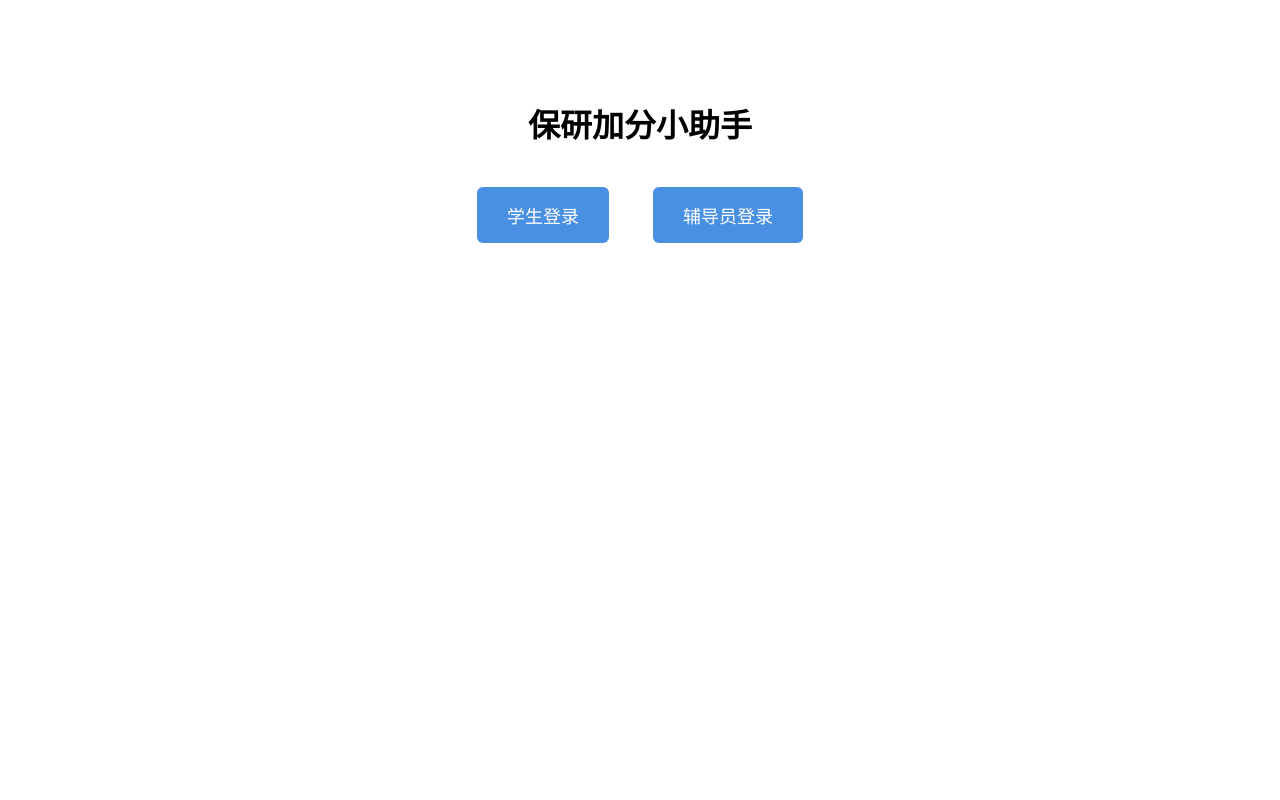
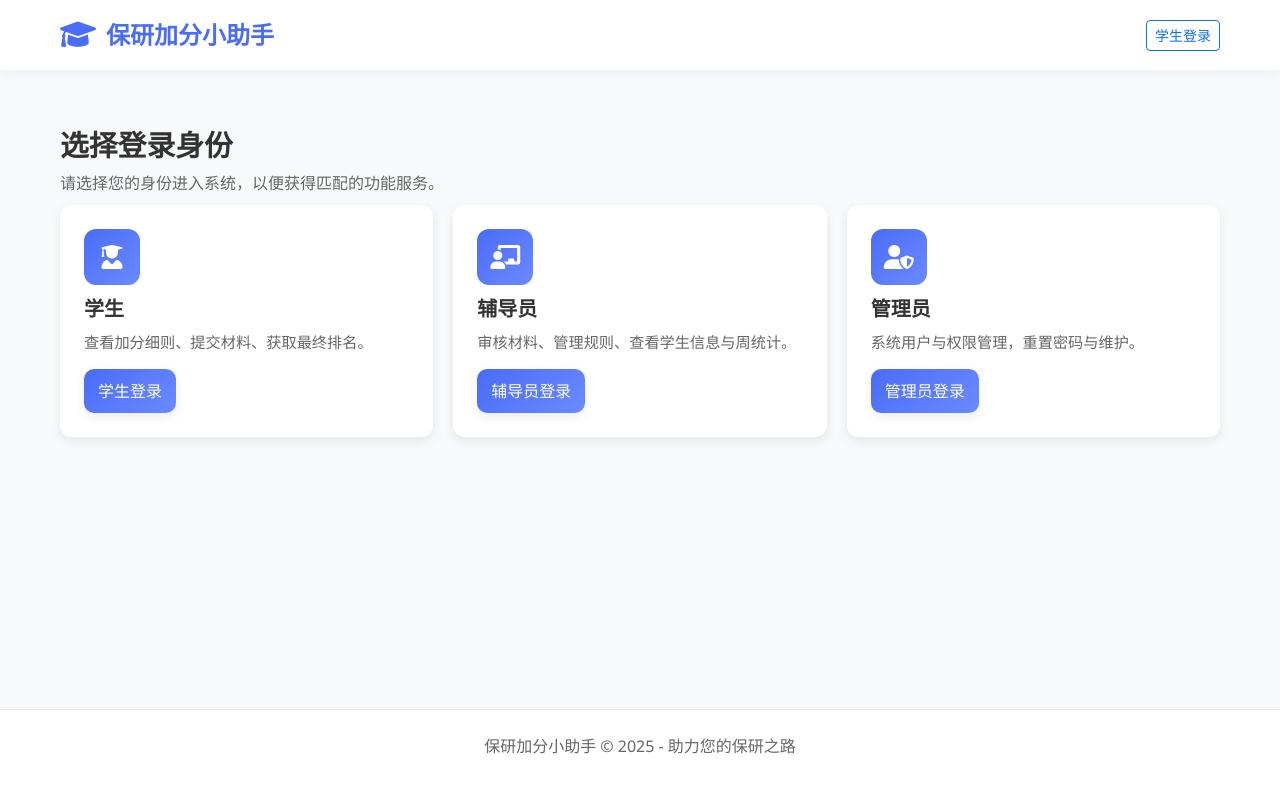
Before and after one commit to zcx2137/GradPath, a Django app: page / in a window 1280 px wide. Run offline with Django 5.2, Linux system fonts and the light colour scheme.

Commit message:
登录界面和辅导员个人信息界面优化

```diff
--- a/static/CSS/base.css
+++ b/static/CSS/base.css
@@ -20,11 +20,15 @@ body {
     background-color: var(--light-bg);
     color: var(--dark-text);
     line-height: 1.6;
+    height: 100%;
+    display: flex;
+    flex-direction: column;
 }
 .container {
     max-width: 1200px;
     margin: 0 auto;
     padding: 0 20px;
+    flex: 1 0 auto;
 }
 .navbar {
     background: var(--white);
@@ -39,6 +43,9 @@ body {
     justify-content: space-between; /* 关键：左右两端对齐 */
     align-items: center;
     width: 100%; /* 确保占满容器宽度 */
+}
+html {
+    height: 100%;
 }
 .logo {
     display: flex;
@@ -189,10 +196,11 @@ body {
 .footer {
     background: var(--white);
     padding: 24px 0;
-    margin-top: 40px;
+    margin-top: auto;
     text-align: center;
     color: var(--gray-text);
     border-top: 1px solid var(--light-gray);
+    flex-shrink: 0;
 }
 @media (max-width: 768px) {
     .page-header {
--- a/templates/counselors/login.html
+++ b/templates/counselors/login.html
@@ -33,12 +33,6 @@
 
             <button type="submit" class="btn-login">登录</button>
         </form>
-
-{#        <div class="divider"></div>#}
-{##}
-{#        <div class="register-link">#}
-{#            没有账号？ <a href="{% url 'counselor_register' %}">注册新账号</a>#}
-{#        </div>#}
     </div>
 </body>
 </html>
--- a/templates/index.html
+++ b/templates/index.html
@@ -1,33 +1,92 @@
+{% load static %}
 <!DOCTYPE html>
-<html lang="zh">
+<html lang="zh-CN">
 <head>
     <meta charset="UTF-8">
-    <title>登录选择</title>
-    <style>
-        .container {
-            text-align: center;
-            margin-top: 100px;
-        }
-        .btn {
-            display: inline-block;
-            padding: 15px 30px;
-            margin: 20px;
-            background-color: #4a90e2;
-            color: white;
-            text-decoration: none;
-            border-radius: 6px;
-            font-size: 18px;
-        }
-        .btn:hover {
-            background-color: #3a7bc8;
-        }
+    <meta name="viewport" content="width=device-width, initial-scale=1.0">
+    <title>选择登录身份 - 保研加分小助手</title>
+    <link href="https://cdn.jsdelivr.net/npm/bootstrap@5.3.0-alpha1/dist/css/bootstrap.min.css" rel="stylesheet">
+    <link rel="stylesheet" href="https://cdnjs.cloudflare.com/ajax/libs/font-awesome/6.0.0/css/all.min.css">
+    <link href="{% static 'CSS/base.css' %}" rel="stylesheet">
+    <link href="{% static 'CSS/index.css' %}" rel="stylesheet">
+    <link rel="icon" href="data:,">
+    <meta name="description" content="保研加分小助手 - 请选择登录身份进入系统">
+    <meta name="theme-color" content="#4a6cf7">
+    <style>/* 兜底：若index.css未加载，确保基础布局可用 */
+        .role-grid{display:grid;grid-template-columns:repeat(auto-fit,minmax(240px,1fr));gap:20px}
+        .role-card{background:#fff;border-radius:12px;box-shadow:0 4px 12px rgba(0,0,0,.08);padding:24px;text-align:left;transition:.2s}
+        .role-card:hover{transform:translateY(-4px);box-shadow:0 8px 24px rgba(0,0,0,.12)}
+        .role-icon{width:56px;height:56px;border-radius:12px;background:linear-gradient(135deg,var(--primary),var(--primary-light));display:flex;align-items:center;justify-content:center;color:#fff;font-size:1.5rem;margin-bottom:12px}
+        .hero{padding:28px 0 8px}
+        .hero h1{font-weight:800;margin:0 0 8px}
+        .hero p{color:#666;margin:0}
+        .card-actions{display:flex;gap:10px;margin-top:14px}
+        .btn-primary{padding:10px 14px;border-radius:10px;background:linear-gradient(135deg,var(--primary),var(--primary-light));border:none;box-shadow:var(--card-shadow)}
+        .btn-ghost{padding:10px 14px;border-radius:10px;border:1px solid var(--light-gray);background:#fff}
     </style>
+    {% csrf_token %}
+
+
 </head>
 <body>
+    <nav class="navbar">
+        <div class="container">
+            <div class="navbar-content">
+                <a href="{% url 'root' %}" class="logo">
+                    <i class="fas fa-graduation-cap"></i>
+                    <span>保研加分小助手</span>
+                </a>
+                <div class="user-info">
+                    <a class="btn btn-outline-primary btn-sm" href="{% url 'login' %}">学生登录</a>
+                </div>
+            </div>
+        </div>
+    </nav>
+
     <div class="container">
-        <h1>保研加分小助手</h1>
-        <a href="{% url 'login' %}" class="btn">学生登录</a>
-        <a href="{% url 'counselor_login' %}" class="btn">辅导员登录</a>
+        <div class="main-content">
+            <section class="hero">
+                <h1 class="page-title">选择登录身份</h1>
+                <p class="subtitle">请选择您的身份进入系统，以便获得匹配的功能服务。</p>
+            </section>
+
+            <section class="role-grid" aria-label="角色登录选择">
+                <div class="role-card" role="region" aria-labelledby="student-title">
+                    <div class="role-icon"><i class="fas fa-user-graduate"></i></div>
+                    <h3 id="student-title" class="feature-title">学生</h3>
+                    <p class="feature-description">查看加分细则、提交材料、获取最终排名。</p>
+                    <div class="card-actions">
+                        <a href="{% url 'login' %}" class="btn btn-primary">学生登录</a>
+                    </div>
+                </div>
+
+                <div class="role-card" role="region" aria-labelledby="counselor-title">
+                    <div class="role-icon"><i class="fas fa-chalkboard-teacher"></i></div>
+                    <h3 id="counselor-title" class="feature-title">辅导员</h3>
+                    <p class="feature-description">审核材料、管理规则、查看学生信息与周统计。</p>
+                    <div class="card-actions">
+                        <a href="{% url 'counselor_login' %}" class="btn btn-primary">辅导员登录</a>
+                    </div>
+                </div>
+
+                <div class="role-card" role="region" aria-labelledby="admin-title">
+                    <div class="role-icon"><i class="fas fa-user-shield"></i></div>
+                    <h3 id="admin-title" class="feature-title">管理员</h3>
+                    <p class="feature-description">系统用户与权限管理，重置密码与维护。</p>
+                    <div class="card-actions">
+                        <a href="{% url 'admin_login' %}" class="btn btn-primary">管理员登录</a>
+                    </div>
+                </div>
+            </section>
+        </div>
     </div>
+
+    <footer class="footer">
+        <div class="container">
+            <p>保研加分小助手 &copy; 2025 - 助力您的保研之路</p>
+        </div>
+    </footer>
+
+    <script src="https://cdn.jsdelivr.net/npm/bootstrap@5.3.0-alpha1/dist/js/bootstrap.bundle.min.js"></script>
 </body>
 </html>
--- a/templates/students/login.html
+++ b/templates/students/login.html
@@ -37,7 +37,7 @@
         <div class="divider"></div>
 
         <div class="register-link">
-            没有账号？ <a href="{% url 'register' %}">注册新用户</a>
+            <a href="{% url 'register' %}">注册新用户</a>
         </div>
     </div>
 </body>
```
Also changed, not shown: static/CSS/counselor/profile.css (added, +250 -0 lines), templates/admins/admin_login.html (+20 -16 lines), templates/counselors/profile.html (+62 -35 lines), db.sqlite3.
